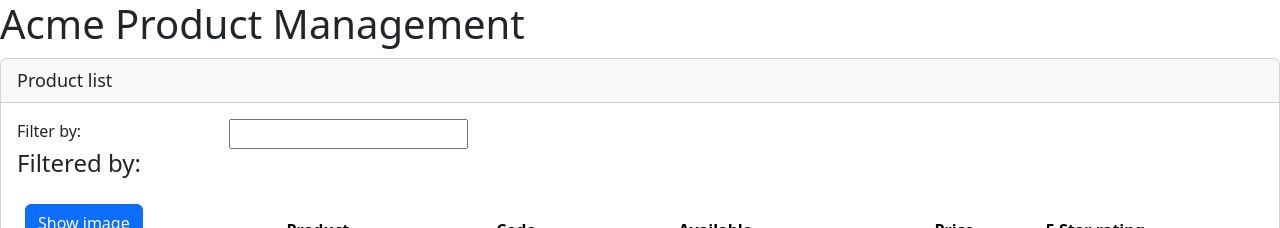
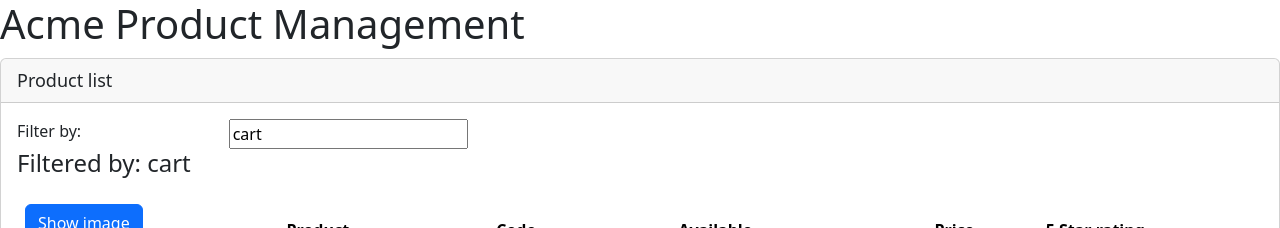
Before and after one commit to walteragile/ng-getting-started, an Angular app: page / in a window 1280 px wide. Shown: the top 228 px of the page. Built offline with nearby package versions, Linux system fonts and the light colour scheme.

Commit message:
06c Input with two-way binding

```diff
--- a/src/app/app.module.ts
+++ b/src/app/app.module.ts
@@ -1,5 +1,6 @@
 import { NgModule } from '@angular/core';
 import { BrowserModule } from '@angular/platform-browser';
+import { FormsModule } from '@angular/forms';
 
 import { AppComponent } from './app.component';
 import { ProductListComponent } from './products/product-list/product-list.component';
@@ -10,7 +11,8 @@
     ProductListComponent,
   ],
   imports: [
-    BrowserModule
+    BrowserModule,
+    FormsModule,
   ],
   bootstrap: [AppComponent]
 })
--- a/src/app/products/product-list/product-list.component.html
+++ b/src/app/products/product-list/product-list.component.html
@@ -6,13 +6,13 @@
         <div class="row">
             <div class="col-md-2">Filter by:</div>
             <div class="col-md-4">
-                <input type="text" />
+                <input type="text"
+                    [(ngModel)]="listFilter"/>
             </div>
-
         </div>
         <div class="row">
             <div class="col-md-6">
-                <h4>Filtered by: </h4>
+                <h4>Filtered by: {{listFilter}} </h4>
             </div>
         </div>
         <div class="table-responsive">
--- a/src/app/products/product-list/product-list.component.ts
+++ b/src/app/products/product-list/product-list.component.ts
@@ -9,6 +9,7 @@
   imageWidth = 50;
   imageMargin = 2;
   imagesAreShown = false;
+  listFilter = 'cart';
   products: any[] = [
     {
     "productId": 1,
```
